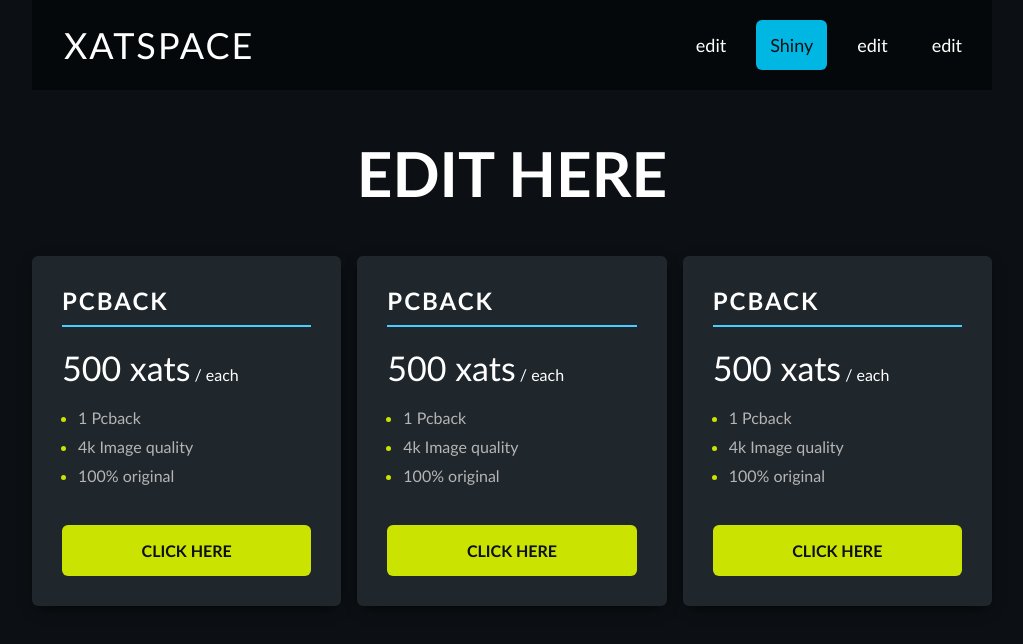
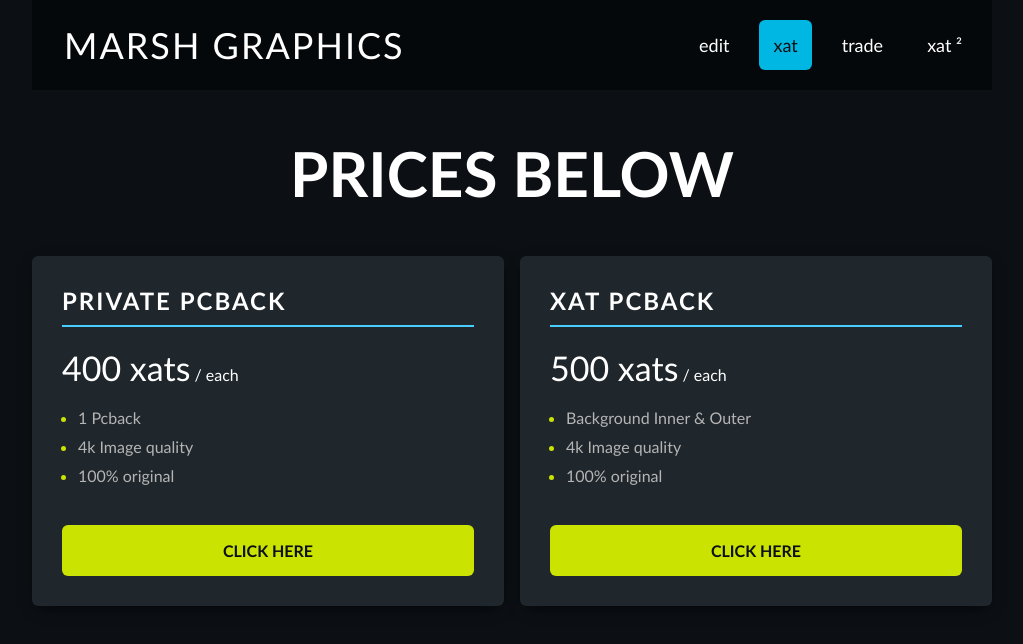
Before and after one commit to ThiefOfCoding/Fundo, a plain HTML site: page index.html in a window 1280 px wide. Shown: the whole page, without its empty margins (128-1151 px from the left). Drawn offline with Linux system fonts and the light colour scheme.

Commit message:
Update index.html

```diff
--- a/index.html
+++ b/index.html
@@ -11,21 +11,43 @@
 
 <body>
     <header class="header">
-        <div class="header__logo">Xatspace</div>
+        <div class="header__logo">Marsh Graphics</div>
         <nav class="header__nav">
             <ul>
-                <li><a href="http://xat.com" target="_blank">edit</a></li>
-                <li><a href="http://xat.com" class="header__nav--active" target="_blank">Shiny</a></li>
-                <li><a href="http://xat.com" target="_blank">edit</a></li>
-                <li><a href="http://xat.com" target="_blank">edit</a></li>
+                <li><a href="https://xat.com/editme" target="_blank">edit</a></li>
+                <li><a href="http://xat.com/rhb" class="header__nav--active" target="_blank">xat</a></li>
+                <li><a href="http://xat.com/trade" target="_blank">trade</a></li>
+                <li><a href="http://xat.com/vto" target="_blank">xat ²</a></li>
             </ul>
         </nav>
     </header>
 
-    <h1 class="main-title">Edit here</h1>
+    <h1 class="main-title">Prices Below</h1>
 
     <section class="pricing">
         <div class="pricing-plan">
+            <h2 class="class-plan__title">Private Pcback</h2>
+            <p> <span class="pricing-plan__price">400 xats</span> / each</p>
+            <ul class="pricing-plan__features">
+                <li>1 Pcback</li>
+                <li>4k Image quality</li>
+                <li>100% original</li>
+            </ul>
+            <a href="https://www.flickr.com/photos/marshgraphics/" class="pricing-plan__cta" target="_blank">Click Here</a>
+        </div>
+
+        <div class="pricing-plan">
+            <h2 class="class-plan__title">Xat Pcback</h2>
+            <p> <span class="pricing-plan__price">500 xats</span> / each</p>
+            <ul class="pricing-plan__features">
+                <li>Background Inner & Outer</li>
+                <li>4k Image quality</li>
+                <li>100% original</li>
+            </ul>
+            <a href="https://www.flickr.com/photos/marshgraphics/" class="pricing-plan__cta" target="_blank">Click Here</a>
+        </div>
+
+        <!-- <div class="pricing-plan">
             <h2 class="class-plan__title">Pcback</h2>
             <p> <span class="pricing-plan__price">500 xats</span> / each</p>
             <ul class="pricing-plan__features">
@@ -33,30 +55,8 @@
                 <li>4k Image quality</li>
                 <li>100% original</li>
             </ul>
-            <a href="http://xat.com/graphics" class="pricing-plan__cta" target="_blank">Click Here</a>
-        </div>
-
-        <div class="pricing-plan">
-            <h2 class="class-plan__title">Pcback</h2>
-            <p> <span class="pricing-plan__price">500 xats</span> / each</p>
-            <ul class="pricing-plan__features">
-                <li>1 Pcback</li>
-                <li>4k Image quality</li>
-                <li>100% original</li>
-            </ul>
-            <a href="http://xat.com/graphics" class="pricing-plan__cta" target="_blank">Click Here</a>
-        </div>
-
-        <div class="pricing-plan">
-            <h2 class="class-plan__title">Pcback</h2>
-            <p> <span class="pricing-plan__price">500 xats</span> / each</p>
-            <ul class="pricing-plan__features">
-                <li>1 Pcback</li>
-                <li>4k Image quality</li>
-                <li>100% original</li>
-            </ul>
-            <a href="http://xat.com/graphics" class="pricing-plan__cta" target="_blank">Click Here</a>
-        </div>
+            <a href="https://www.flickr.com/photos/marshgraphics/" class="pricing-plan__cta" target="_blank">Click Here</a>
+        </div> -->
     </section>
 </body>
 
```
